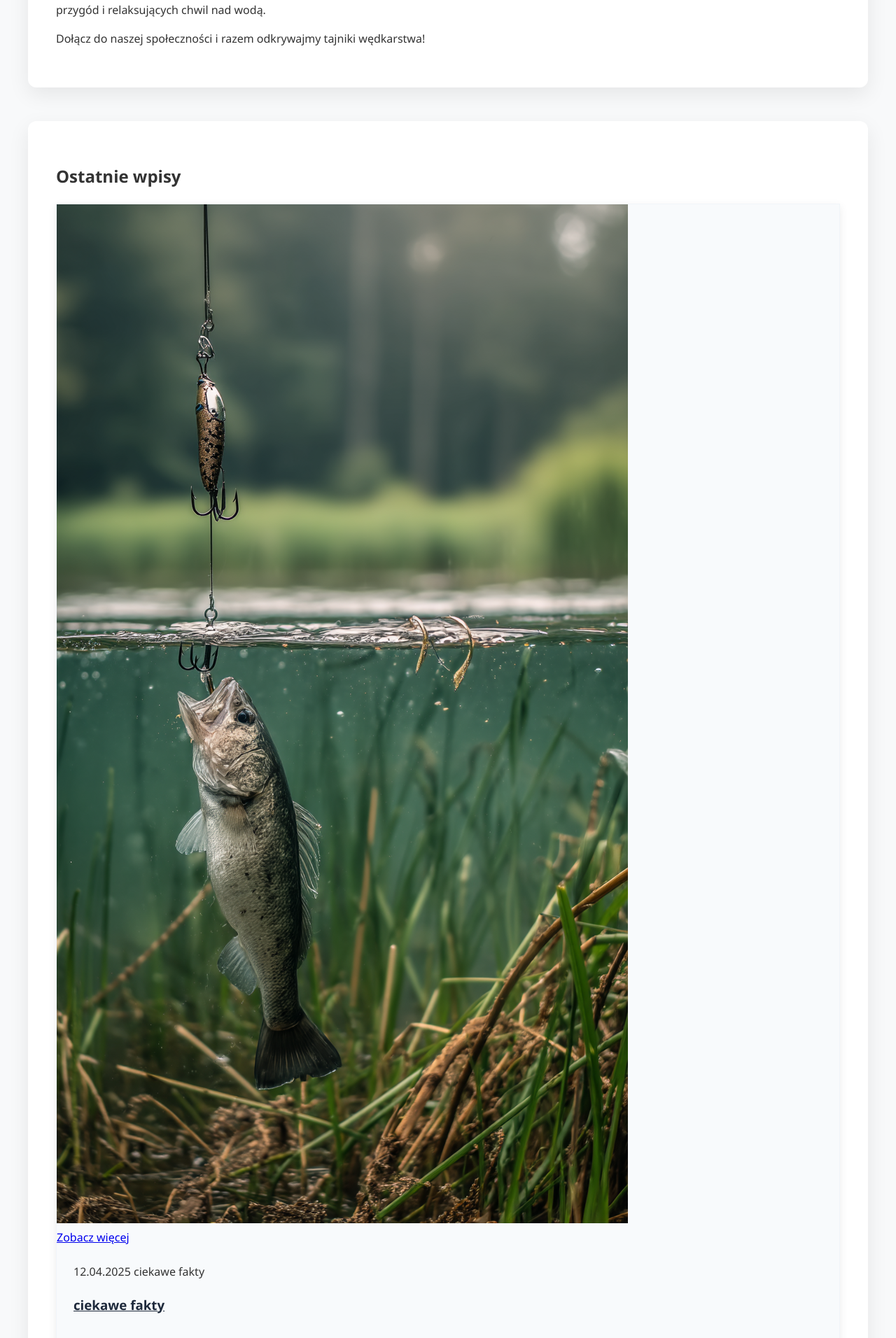
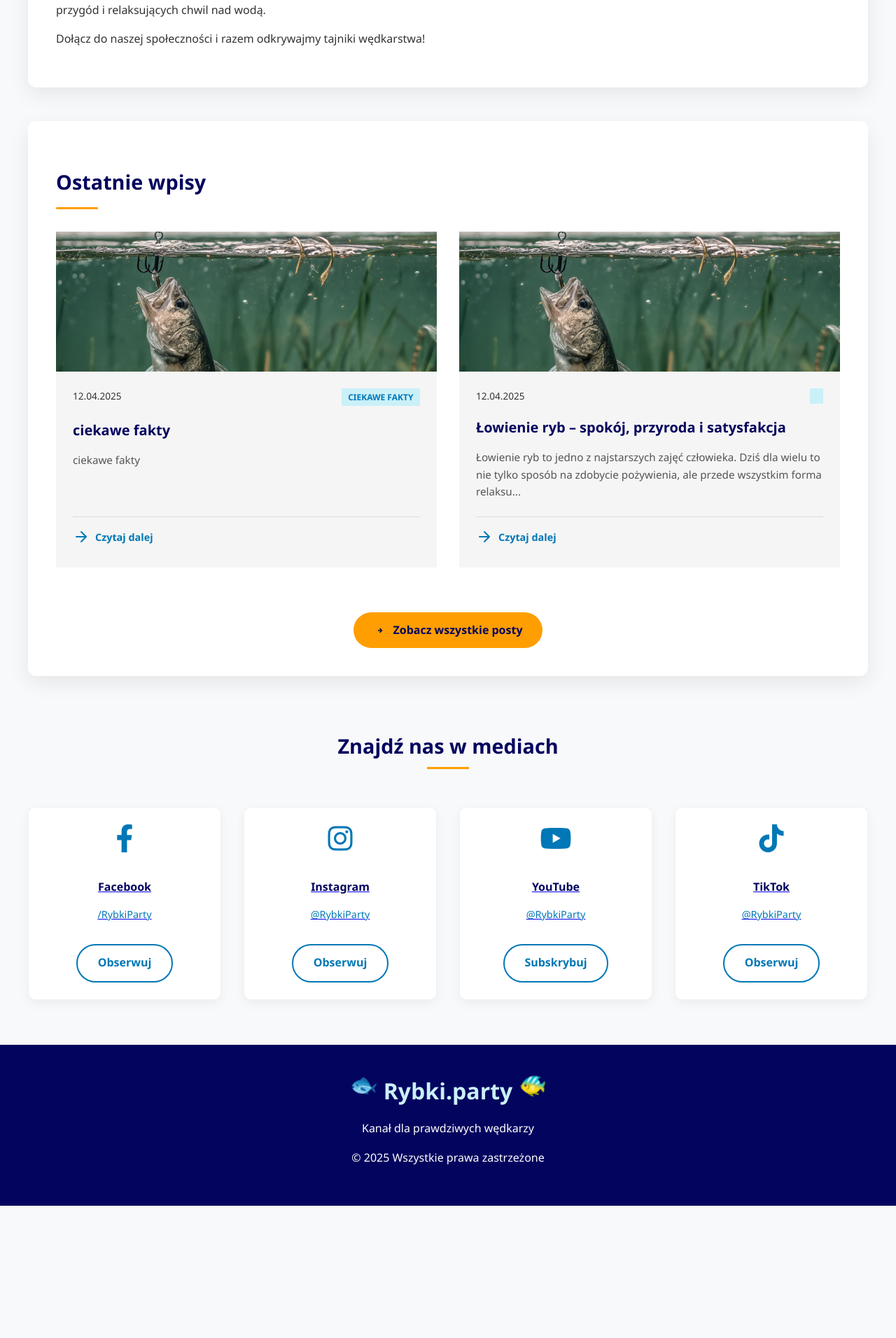
Before and after one commit to hikesilent/wielki, a Jekyll site: the page built from index.md, in a window 1280 px wide. Shown: the part 634-2546 px from the top of the page at 70% size. Built offline with Jekyll 4.4.1, drawn with Linux system fonts in a browser that asks for light colours; after the commit the page ends 2357 px from its top, so only the background shows below that.

Commit message:
Add files via upload

```diff
--- a/_includes/posts-section.html
+++ b/_includes/posts-section.html
@@ -54,30 +54,109 @@
 </div>
 
 <style>
+/* Główne style sekcji postów */
 .posts-section {
     padding: 2.5rem;
-    background-color: #fff; /* Białe tło sekcji */
 }
 
-/* Karta posta - zmienione tło na delikatny szary */
+.section-title {
+    position: relative;
+    padding-bottom: 1rem;
+    margin-bottom: 2rem;
+    color: var(--dark);
+    font-size: 1.8rem;
+}
+
+.section-title::after {
+    content: "";
+    position: absolute;
+    bottom: 0;
+    left: 0;
+    width: 60px;
+    height: 3px;
+    background: var(--accent);
+    border-radius: 3px;
+}
+
+/* Grid postów - Dwa obok siebie na desktopie */
+.posts-grid {
+    display: grid;
+    grid-template-columns: repeat(2, 1fr);
+    gap: 2rem;
+    margin-top: 1.5rem;
+}
+
+/* Karta posta */
 .post-card {
-    background: #f8fafc; /* Bardzo delikatny szary */
+    background: white;
     border-radius: var(--radius-lg);
     overflow: hidden;
-    box-shadow: 0 4px 12px rgba(0, 0, 0, 0.08); /* Delikatniejszy cień */
-    transition: all 0.3s ease;
+    box-shadow: var(--shadow-md);
+    transition: transform 0.3s ease, box-shadow 0.3s ease;
     height: 100%;
-    border: 1px solid #f1f5f9; /* Bardzo subtelne obramowanie */
+}
+
+.post-card-inner {
+    display: flex;
+    flex-direction: column;
+    height: 100%;
+    background-color: #f5f5f5;
 }
 
 .post-card:hover {
     transform: translateY(-5px);
-    box-shadow: 0 8px 24px rgba(0, 0, 0, 0.12);
-    background: #ffffff; /* Przy hover lekko jaśniejsze */
-    border-color: #e2e8f0; /* Więcej widoczne obramowanie przy hover */
+    box-shadow: var(--shadow-lg);
 }
 
-/* Treść posta - dostosowane kolory tekstu */
+/* Zdjęcie posta */
+.post-image-link {
+    position: relative;
+    display: block;
+    height: 200px;
+    overflow: hidden;
+}
+
+.post-image {
+    width: 100%;
+    height: 100%;
+    object-fit: cover;
+    transition: transform 0.5s ease;
+}
+
+.post-card:hover .post-image {
+    transform: scale(1.05);
+}
+
+.post-overlay {
+    position: absolute;
+    top: 0;
+    left: 0;
+    right: 0;
+    bottom: 0;
+    background: rgba(0, 0, 0, 0.3);
+    display: flex;
+    align-items: center;
+    justify-content: center;
+    opacity: 0;
+    transition: opacity 0.3s ease;
+}
+
+.post-card:hover .post-overlay {
+    opacity: 1;
+}
+
+.read-more {
+    color: white;
+    font-weight: bold;
+    background: var(--accent);
+    padding: 0.5rem 1rem;
+    border-radius: var(--radius-sm);
+    text-transform: uppercase;
+    font-size: 0.8rem;
+    letter-spacing: 1px;
+}
+
+/* Treść posta */
 .post-content {
     padding: 1.5rem;
     flex-grow: 1;
@@ -85,17 +164,53 @@
     flex-direction: column;
 }
 
+.post-meta {
+    display: flex;
+    justify-content: space-between;
+    margin-bottom: 0.8rem;
+    font-size: 0.85rem;
+    color: var(--gray-dark);
+}
+
+.post-category {
+    background: var(--light);
+    color: var(--primary);
+    padding: 0.2rem 0.6rem;
+    border-radius: var(--radius-sm);
+    font-weight: 600;
+    font-size: 0.75rem;
+    text-transform: uppercase;
+}
+
+.post-title {
+    margin: 0.5rem 0 1rem;
+    font-size: 1.25rem;
+    line-height: 1.4;
+}
+
 .post-title a {
-    color: #1e293b; /* Ciemniejszy odcień dla lepszej czytelności */
+    color: var(--dark);
+    text-decoration: none;
+    transition: color 0.3s ease;
+}
+
+.post-title a:hover {
+    color: var(--primary);
 }
 
 .post-excerpt {
-    color: #475569; /* Przyciemniony szary dla tekstu */
+    margin: 0 0 1.5rem;
+    color: #555;
+    font-size: 0.95rem;
+    line-height: 1.6;
+    flex-grow: 1;
 }
 
-/* Stopka karty - subtelna linia */
+/* Stopka karty */
 .post-footer {
-    border-top: 1px solid #e2e8f0; /* Delikatna szara linia */
+    margin-top: auto;
+    border-top: 1px solid rgba(0, 0, 0, 0.1);
+    padding-top: 1rem;
 }
 
 .post-link {
```
